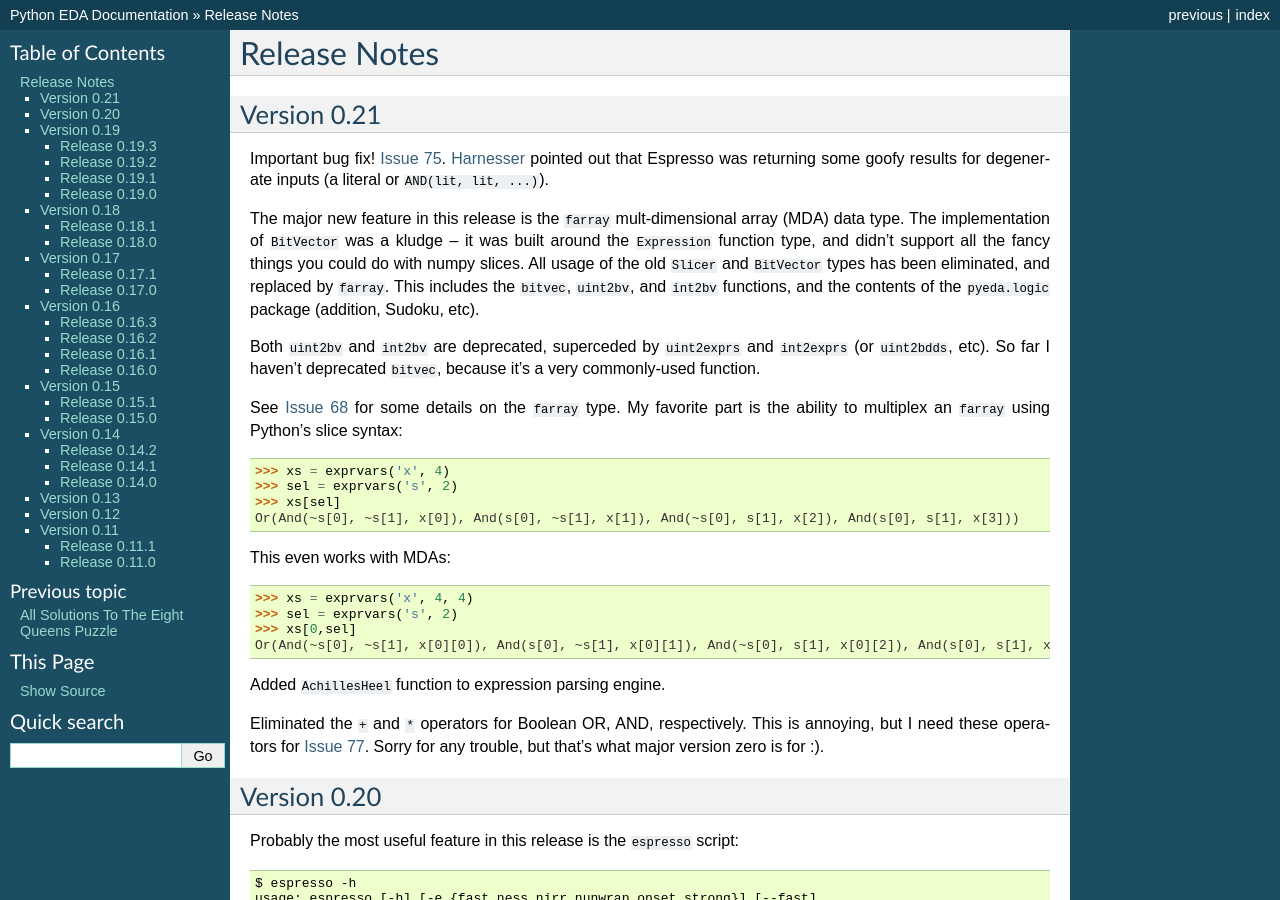
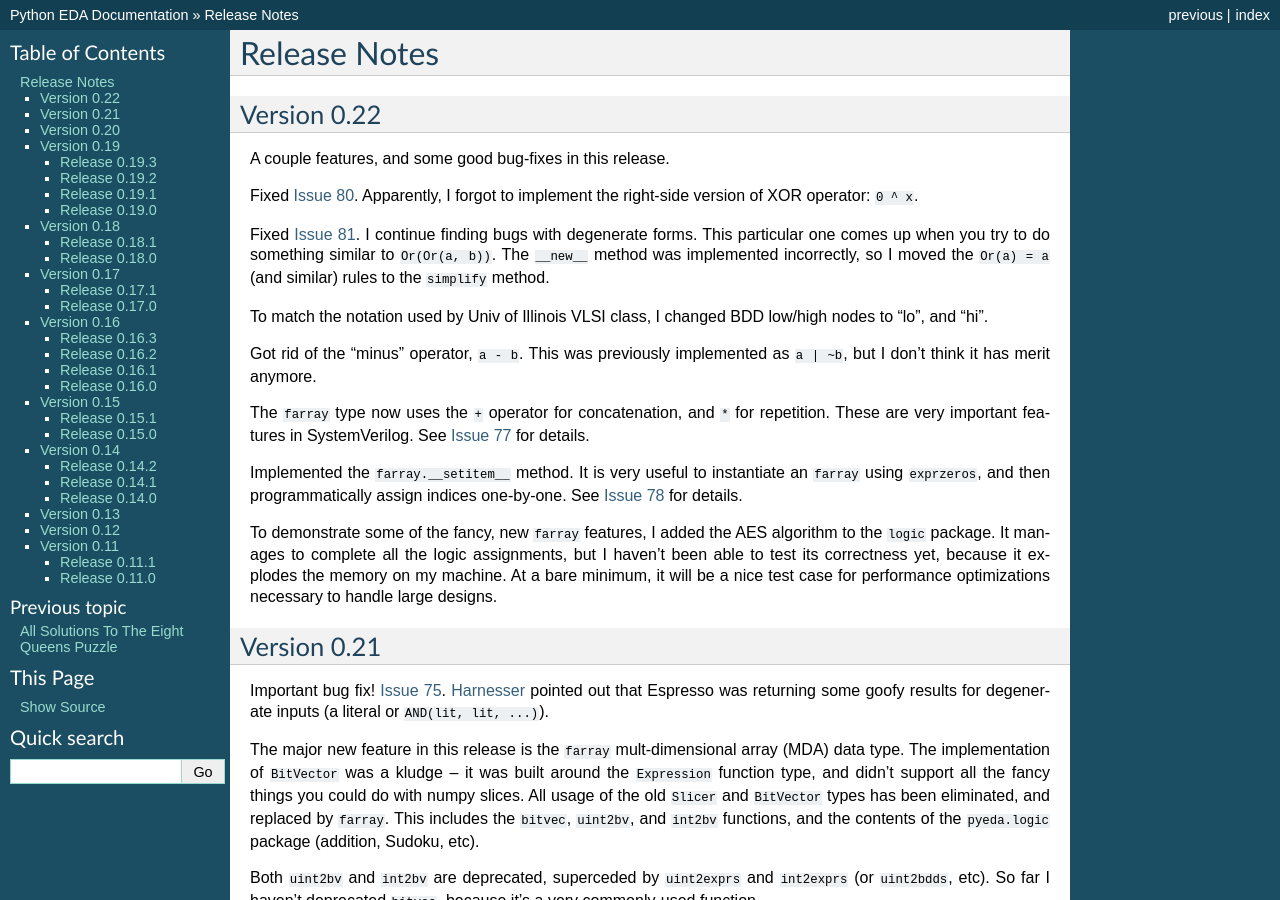
Before and after one commit to cjdrake/pyeda, a Sphinx documentation site: the page built from doc/source/relnotes.rst, in a window 1280 px wide and 900 px high. Built offline with Sphinx 7.4.7, drawn with Linux system fonts in a browser that asks for light colours.

Commit message:
Add version 0.22 release notes

```diff
--- a/doc/source/relnotes.rst
+++ b/doc/source/relnotes.rst
@@ -3,6 +3,46 @@
 *****************
   Release Notes
 *****************
+
+Version 0.22
+============
+
+A couple features, and some good bug-fixes in this release.
+
+Fixed `Issue 80 <https://github.com/cjdrake/pyeda/issues/80>`_.
+Apparently, I forgot to implement the right-side version of XOR operator: ``0 ^ x``.
+
+Fixed `Issue 81 <https://github.com/cjdrake/pyeda/issues/81>`_.
+I continue finding bugs with degenerate forms.
+This particular one comes up when you try to do something similar to
+``Or(Or(a, b))``.
+The ``__new__`` method was implemented incorrectly,
+so I moved the ``Or(a) = a`` (and similar) rules to the ``simplify`` method.
+
+To match the notation used by Univ of Illinois VLSI class,
+I changed BDD low/high nodes to "lo", and "hi".
+
+Got rid of the "minus" operator, ``a - b``.
+This was previously implemented as ``a | ~b``,
+but I don't think it has merit anymore.
+
+The ``farray`` type now uses the ``+`` operator for concatenation,
+and ``*`` for repetition.
+These are very important features in SystemVerilog.
+See `Issue 77 <https://github.com/cjdrake/pyeda/issues/77>`_ for details.
+
+Implemented the ``farray.__setitem__`` method.
+It is very useful to instantiate an ``farray`` using ``exprzeros``,
+and then programmatically assign indices one-by-one.
+See `Issue 78 <https://github.com/cjdrake/pyeda/issues/78>`_ for details.
+
+To demonstrate some of the fancy, new ``farray`` features,
+I added the AES algorithm to the ``logic`` package.
+It manages to complete all the logic assignments,
+but I haven't been able to test its correctness yet,
+because it explodes the memory on my machine.
+At a bare minimum, it will be a nice test case for performance optimizations
+necessary to handle large designs.
 
 Version 0.21
 ============
```
